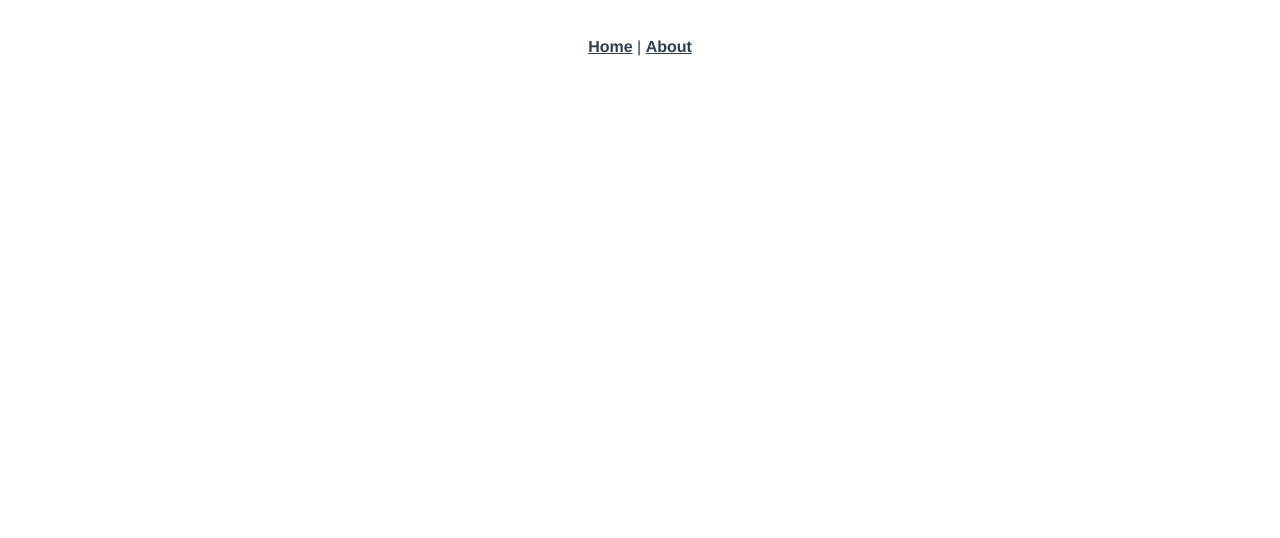
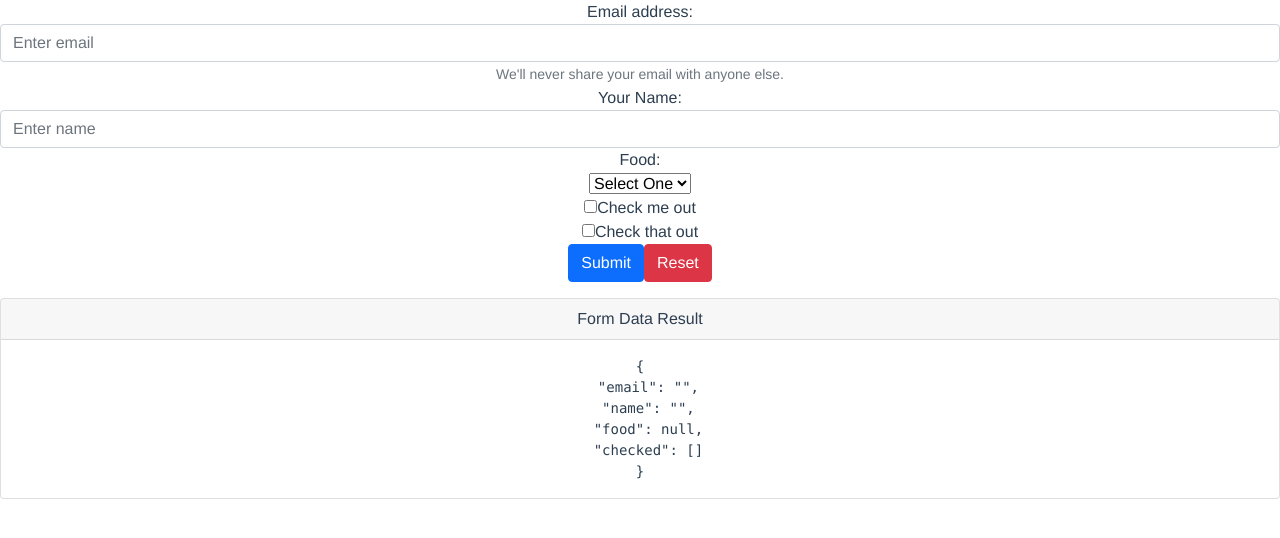
Before and after one commit to sevillecarlos/typing-race, a Vue app: page /authentication in a window 1280 px wide. Shown: the top 538 px of the page. Built offline with nearby package versions, Linux system fonts and the light colour scheme.

Commit message:
add navbar ui

```diff
--- a/package.json
+++ b/package.json
@@ -10,9 +10,11 @@
   },
   "dependencies": {
     "axios": "^0.21.1",
+    "bootstrap": "^5.0.2",
+    "bootstrap-vue": "^2.21.2",
     "core-js": "^3.6.5",
     "register-service-worker": "^1.7.1",
-    "vue": "^2.6.11",
+    "vue": "^2.6.14",
     "vue-router": "^3.2.0",
     "vuex": "^3.4.0"
   },
--- a/src/App.vue
+++ b/src/App.vue
@@ -1,10 +1,6 @@
 <template>
   <div id="app">
-    <div id="nav">
-      <router-link to="/">Home</router-link> |
-      <router-link to="/about">About</router-link>
-    </div>
-    <router-view/>
+    <router-view />
   </div>
 </template>
 
--- a/src/components/GameBoard.vue
+++ b/src/components/GameBoard.vue
@@ -1,6 +1,9 @@
 <template>
   <div class="game-board">
     <div class="game-running" v-if="time !== 0">
+      <button v-if="!startGame" @click="startCounter" class="restart-btn">
+        Start Game
+      </button>
       <Timer />
       <span v-if="correctsLetter.length !== 0" class="correct-letter">{{
         correctsLetter
@@ -62,7 +65,10 @@ export default {
     restartGame() {
       this.clearState();
       this.getWord();
-      this.$store.commit("setTime", 5);
+      this.$store.commit("setTime", -1);
+    },
+    startCounter() {
+      this.$store.commit("setStartGame", true);
     },
     clearState() {
       (this.word = ""),
@@ -75,6 +81,7 @@ export default {
   computed: {
     ...mapState({
       time: "time",
+      startGame: "startGame",
     }),
   },
   watch: {},
--- a/src/components/Timer.vue
+++ b/src/components/Timer.vue
@@ -7,14 +7,22 @@
 </template>
 
 <script>
+import { mapState } from "vuex";
 export default {
   data() {
     return {
       time: 5,
     };
   },
-  created() {
-    this.timer();
+  watch: {
+    startGame() {
+      this.startGame && this.timer();
+    },
+  },
+  computed: {
+    ...mapState({
+      startGame: "startGame",
+    }),
   },
   methods: {
     timer() {
@@ -23,6 +31,7 @@ export default {
         this.$store.commit("setTime", this.time);
         if (this.time === 0) {
           clearInterval(timerCounter);
+          this.$store.commit("setStartGame", false);
         }
       }, 1000);
     },
--- a/src/main.js
+++ b/src/main.js
@@ -1,13 +1,20 @@
-import Vue from 'vue'
-import App from './App.vue'
-import './registerServiceWorker'
-import router from './router'
-import store from './store'
+import Vue from "vue";
+import App from "./App.vue";
+import "./registerServiceWorker";
+import router from "./router";
+import store from "./store";
+import { BootstrapVue, IconsPlugin } from "bootstrap-vue";
 
-Vue.config.productionTip = false
+import "bootstrap/dist/css/bootstrap.css";
+import "bootstrap-vue/dist/bootstrap-vue.css";
+
+Vue.use(BootstrapVue);
+Vue.use(IconsPlugin);
+
+Vue.config.productionTip = false;
 
 new Vue({
   router,
   store,
-  render: h => h(App)
-}).$mount('#app')
+  render: (h) => h(App),
+}).$mount("#app");
--- a/src/router/index.js
+++ b/src/router/index.js
@@ -1,6 +1,7 @@
 import Vue from 'vue'
 import VueRouter from 'vue-router'
 import Home from '../views/Home.vue'
+import Login from '../views/Login.vue'
 
 Vue.use(VueRouter)
 
@@ -11,12 +12,13 @@ const routes = [
     component: Home
   },
   {
-    path: '/about',
-    name: 'About',
+    path: '/authentication',
+    name: 'Login',
+    component:Login
     // route level code-splitting
     // this generates a separate chunk (about.[hash].js) for this route
     // which is lazy-loaded when the route is visited.
-    component: () => import(/* webpackChunkName: "about" */ '../views/About.vue')
+    // component: () => import(/* webpackChunkName: "about" */ '../views/About.vue')
   }
 ]
 
--- a/src/store/index.js
+++ b/src/store/index.js
@@ -6,11 +6,15 @@ Vue.use(Vuex);
 export default new Vuex.Store({
   state: {
     time: -1,
+    startGame: false,
   },
   mutations: {
     setTime(state, payload) {
       state.time = payload;
     },
+    setStartGame(state, payload) {
+      state.startGame = payload;
+    },
   },
   actions: {},
   modules: {},
--- /dev/null
+++ b/src/ui/NavBar.vue
@@ -0,0 +1,38 @@
+<template>
+  <div>
+    <b-navbar toggleable="lg" type="dark" class="nav-bar">
+      <b-navbar-brand href="/">NavBar</b-navbar-brand>
+
+      <b-navbar-toggle target="nav-collapse"></b-navbar-toggle>
+
+      <b-collapse id="nav-collapse" is-nav>
+        <b-navbar-nav>
+          <b-nav-item href="/authentication">Sign In</b-nav-item>
+        </b-navbar-nav>
+        <b-navbar-nav class="ml-auto">
+          <b-nav-item-dropdown right>
+            <template #button-content>
+              <em>User</em>
+            </template>
+            <b-dropdown-item href="#">Profile</b-dropdown-item>
+            <b-dropdown-item href="#">Sign Out</b-dropdown-item>
+          </b-nav-item-dropdown>
+        </b-navbar-nav>
+      </b-collapse>
+    </b-navbar>
+  </div>
+</template>
+
+<script>
+export default {
+    data(){
+
+    }
+};
+</script>
+
+<style>
+.nav-bar{
+    background-color: darkcyan !important;
+}
+</style>
--- a/src/views/About.vue
+++ /dev/null
@@ -1,5 +0,0 @@
-<template>
-  <div class="about">
-    <h1>This is an about page</h1>
-  </div>
-</template>
--- a/src/views/Home.vue
+++ b/src/views/Home.vue
@@ -1,5 +1,6 @@
 <template>
   <div class="home">
+    <NavBar />
     <GameBoard />
   </div>
 </template>
@@ -7,11 +8,12 @@
 <script>
 // @ is an alias to /src
 import GameBoard from "@/components/GameBoard.vue";
-
+import NavBar from "../ui/NavBar.vue";
 export default {
   name: "Home",
   components: {
     GameBoard,
+    NavBar,
   },
 };
 </script>
--- /dev/null
+++ b/src/views/Login.vue
@@ -0,0 +1,94 @@
+
+<template>
+  <div>
+    <b-form @submit="onSubmit" @reset="onReset" v-if="show">
+      <b-form-group
+        id="input-group-1"
+        label="Email address:"
+        label-for="input-1"
+        description="We'll never share your email with anyone else."
+      >
+        <b-form-input
+          id="input-1"
+          v-model="form.email"
+          type="email"
+          placeholder="Enter email"
+          required
+        ></b-form-input>
+      </b-form-group>
+
+      <b-form-group id="input-group-2" label="Your Name:" label-for="input-2">
+        <b-form-input
+          id="input-2"
+          v-model="form.name"
+          placeholder="Enter name"
+          required
+        ></b-form-input>
+      </b-form-group>
+
+      <b-form-group id="input-group-3" label="Food:" label-for="input-3">
+        <b-form-select
+          id="input-3"
+          v-model="form.food"
+          :options="foods"
+          required
+        ></b-form-select>
+      </b-form-group>
+
+      <b-form-group id="input-group-4" v-slot="{ ariaDescribedby }">
+        <b-form-checkbox-group
+          v-model="form.checked"
+          id="checkboxes-4"
+          :aria-describedby="ariaDescribedby"
+        >
+          <b-form-checkbox value="me">Check me out</b-form-checkbox>
+          <b-form-checkbox value="that">Check that out</b-form-checkbox>
+        </b-form-checkbox-group>
+      </b-form-group>
+
+      <b-button type="submit" variant="primary">Submit</b-button>
+      <b-button type="reset" variant="danger">Reset</b-button>
+    </b-form>
+    <b-card class="mt-3" header="Form Data Result">
+      <pre class="m-0">{{ form }}</pre>
+    </b-card>
+  </div>
+</template>
+
+<script>
+  export default {
+    data() {
+      return {
+        form: {
+          email: '',
+          name: '',
+          food: null,
+          checked: []
+        },
+        foods: [{ text: 'Select One', value: null }, 'Carrots', 'Beans', 'Tomatoes', 'Corn'],
+        show: true
+      }
+    },
+    methods: {
+      onSubmit(event) {
+        event.preventDefault()
+        alert(JSON.stringify(this.form))
+      },
+      onReset(event) {
+        event.preventDefault()
+        // Reset our form values
+        this.form.email = ''
+        this.form.name = ''
+        this.form.food = null
+        this.form.checked = []
+        // Trick to reset/clear native browser form validation state
+        this.show = false
+        this.$nextTick(() => {
+          this.show = true
+        })
+      }
+    }
+  }
+</script>
+
+<style></style>
```
Also changed, not shown: src/components/Auth.vue (added), 1 other file (tests, documents, lock files or other folders).
